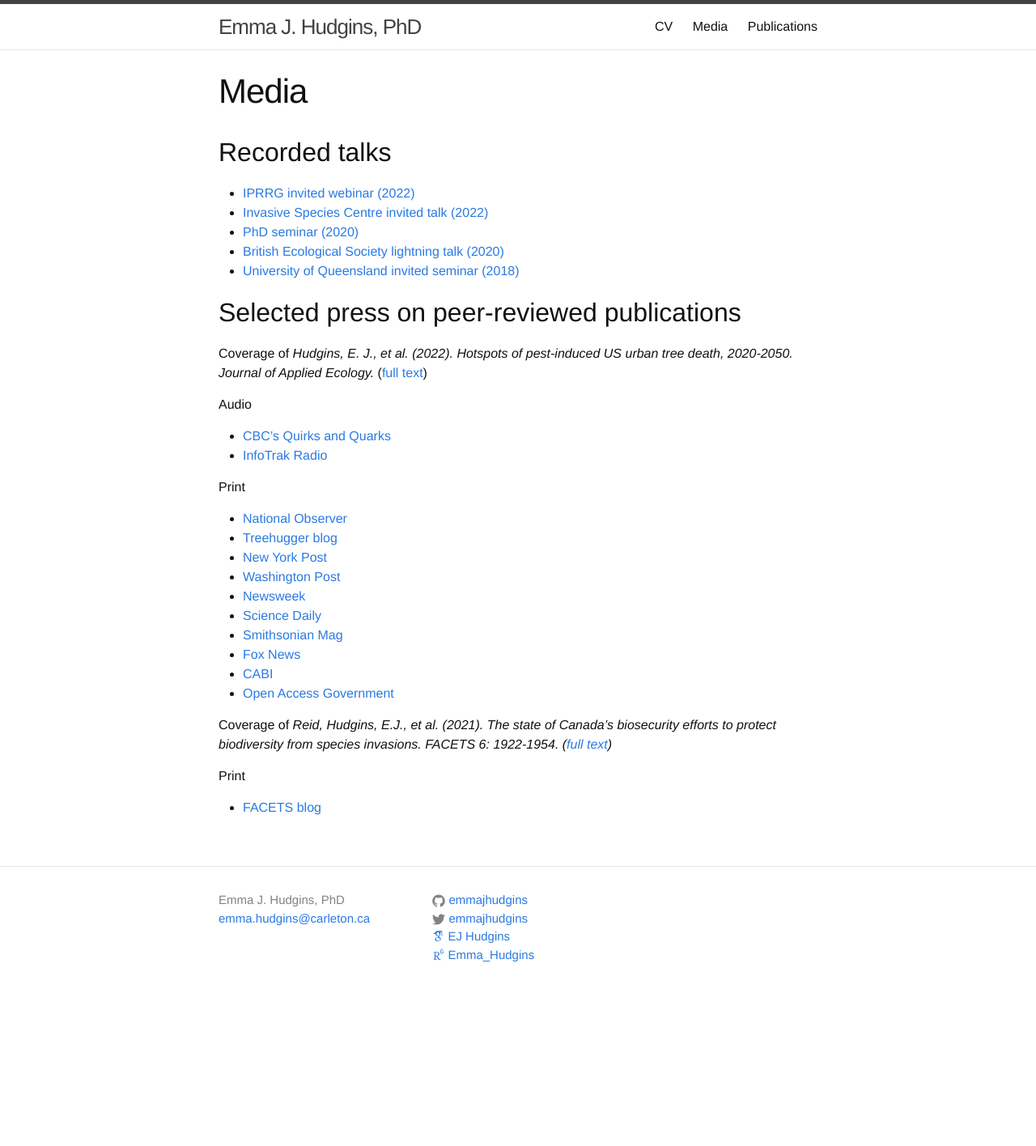
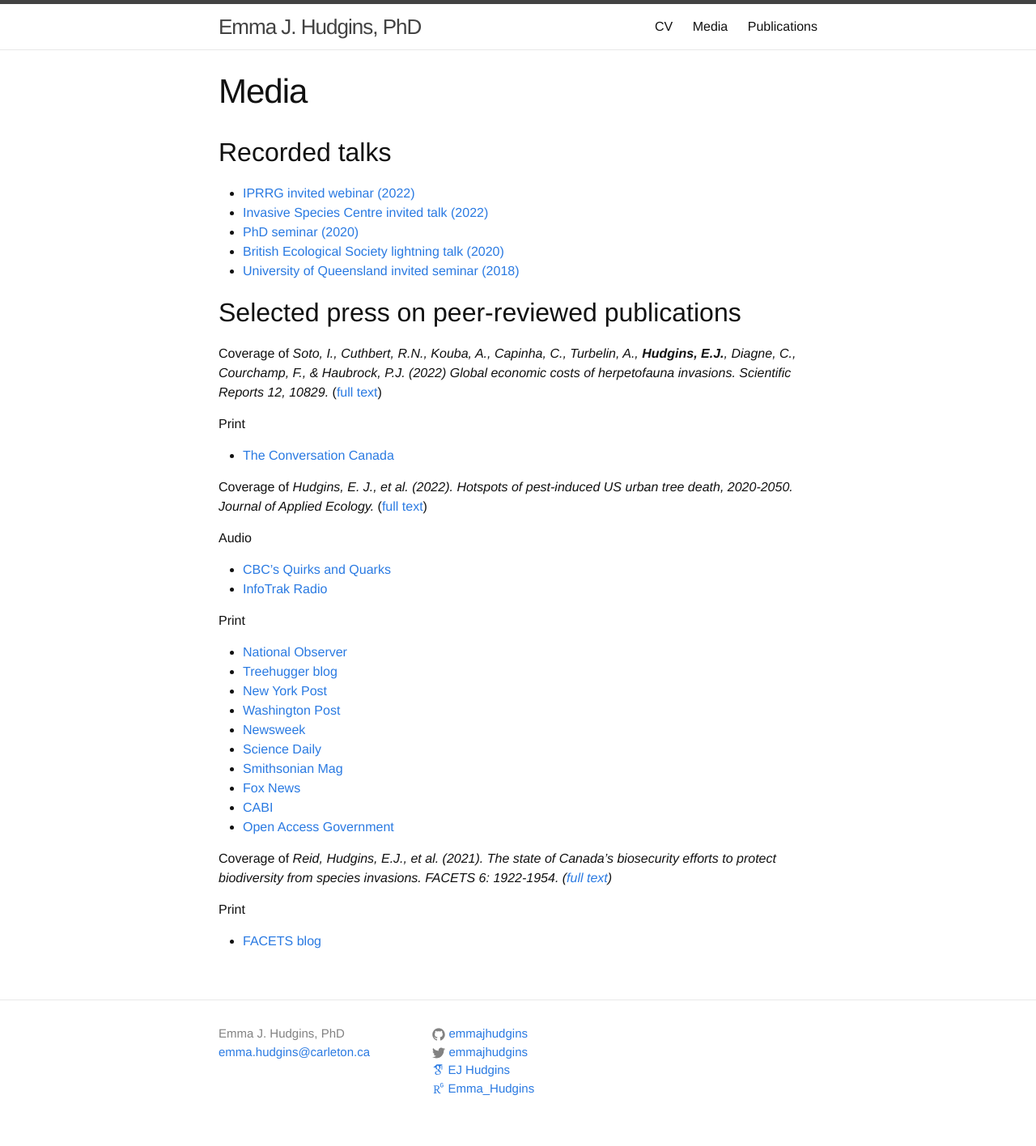
Before and after one commit to emmajhudgins/emmajhudgins.github.io, a Jekyll site: the page built from media.md, in a window 1280 px wide. Shown: the whole page at 81% size. Built offline with Jekyll 4.4.1, drawn with Linux system fonts in a browser that asks for light colours; nearby versions of some CDN libraries; some web fonts are replaced; before the commit the page ends 1251 px from its top, so only the background shows below that.

Commit message:
update media contirbutions

```diff
--- a/media.md
+++ b/media.md
@@ -16,6 +16,13 @@ order: 1
 - [University of Queensland invited seminar (2018)](https://www.youtube.com/watch?v=tK0CBbXwioM&t=143s)
 
 ## Selected press on peer-reviewed publications
+
+
+Coverage of *Soto, I., Cuthbert, R.N., Kouba, A., Capinha, C., Turbelin, A., **Hudgins, E.J.**, Diagne, C., Courchamp, F., & Haubrock, P.J. (2022) Global economic costs of herpetofauna invasions. Scientific Reports 12, 10829.* ([full text](https://doi.org/10.1038/s41598-022-15079-9))
+
+Print
+- [The Conversation Canada](https://theconversation.com/invasive-reptile-and-amphibian-species-are-causing-billions-of-dollars-in-damages-globally-188680)
+
 
 Coverage of *Hudgins, E. J., et al. (2022). Hotspots of pest-induced US urban tree death, 2020-2050. Journal of Applied Ecology.* ([full text](https://doi.org/10.1111/1365-2664.14141/))
 
```
Also changed, not shown: 1 other file.
